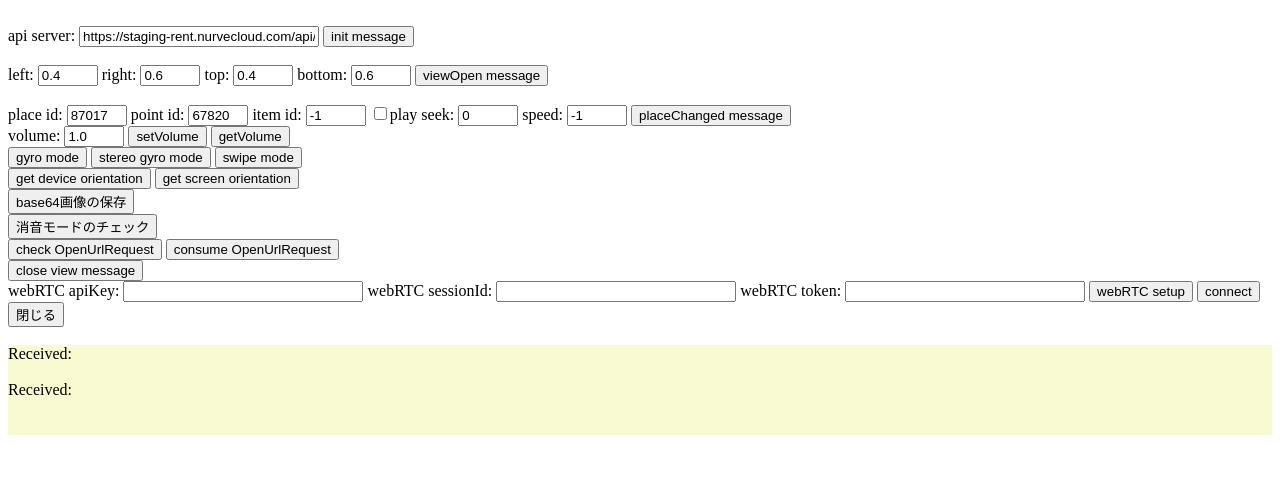
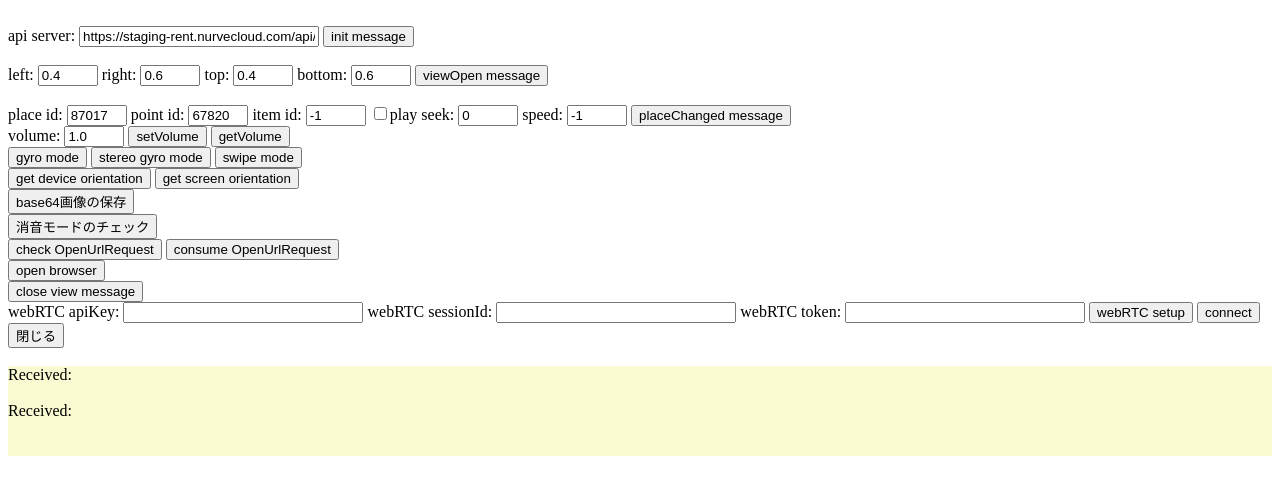
Before and after one commit to shinji-yoshida/js_to_native_test, a plain HTML site: page vr.html in a window 1280 px wide. Drawn offline with Linux system fonts and the light colour scheme.

Commit message:
Update vr.html

```diff
--- a/vr.html
+++ b/vr.html
@@ -148,6 +148,16 @@
     sendMessageToNative(message);
   }
 
+  function sendOpenBrowserMessage() {
+    var message = {
+      "messageType":"openBrowser",
+      "openBrowser": {
+        "url":"https://ubiquitous-cajeta-584b4a.netlify.app/pre_download"
+      }
+    };
+    sendMessageToNative(message);
+  }
+
   function sendMessageToNative(obj){
     if(window.webkit?.messageHandlers?.native)
       webkit.messageHandlers.native.postMessage(JSON.stringify(obj));
@@ -280,6 +290,9 @@
     <input type="button" value="consume OpenUrlRequest" onclick="sendConsumeOpenUrlRequestMessage();"/>
   </div>
   <div>
+    <input type="button" value="open browser" onclick="sendOpenBrowserMessage();"/>
+  </div>
+  <div>
     <input type="button" value="close view message" onclick="sendCloseViewMessage();"/>
   </div>
   <div>
```
